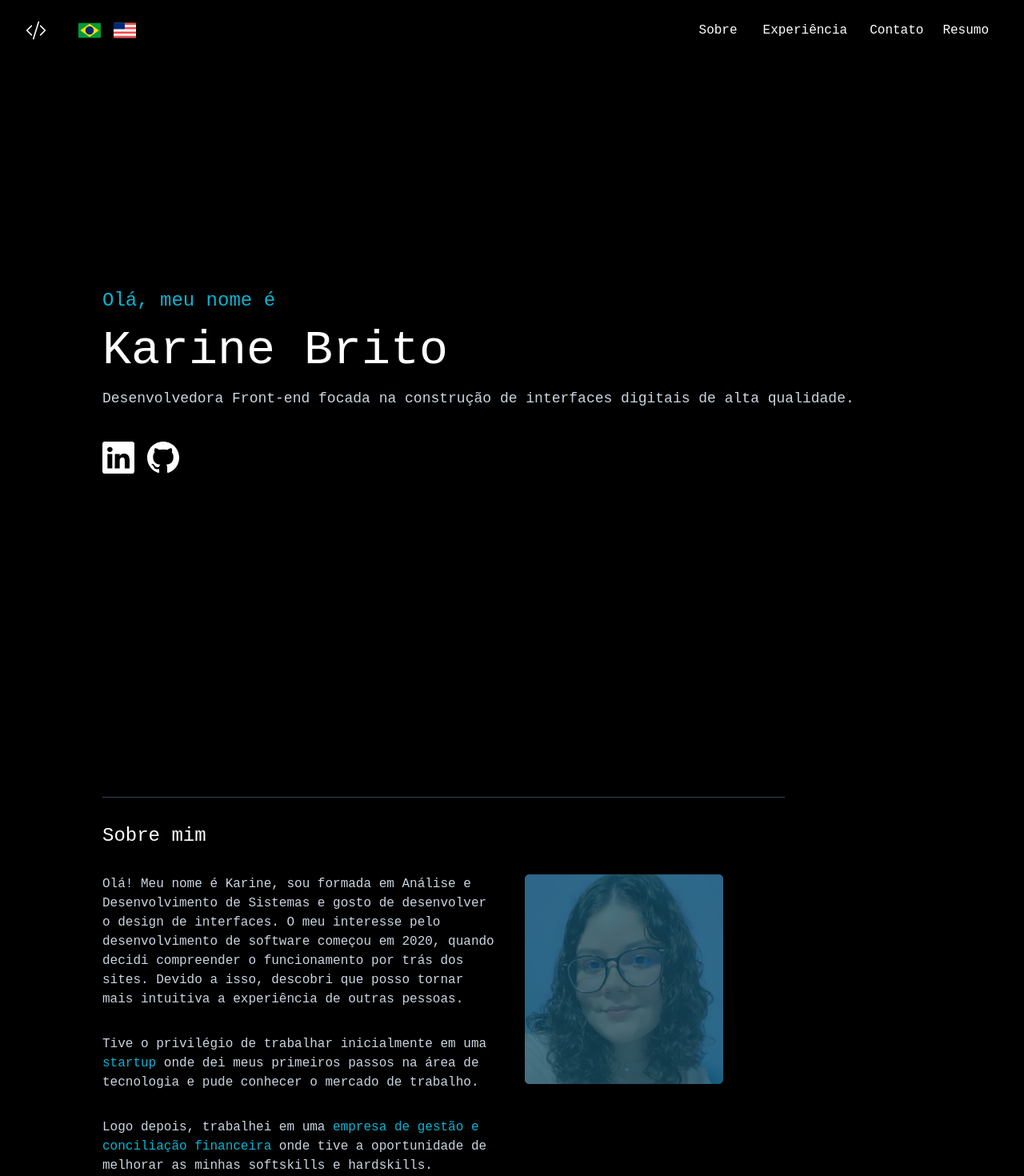
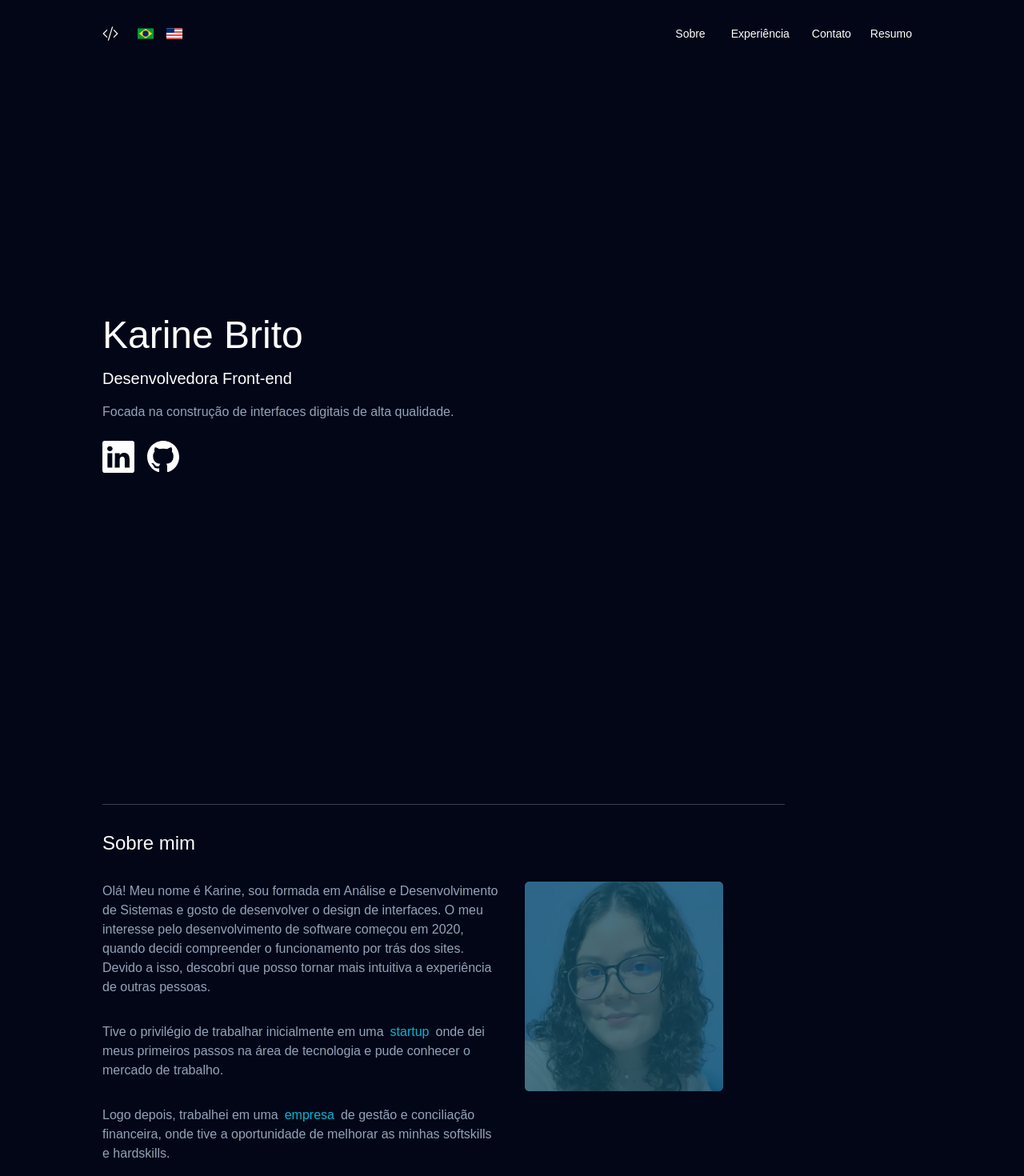
Before and after one commit to karinebrito/karinebrito.github.io, a React (Vite) app: page / in a window 1280 px wide. Shown: the top 1470 px of the page at 80% size. Built offline with nearby package versions, Linux system fonts and the light colour scheme.

Commit message:
changing style

```diff
--- a/App.tsx
+++ b/App.tsx
@@ -7,7 +7,7 @@ import './src/i18n.tsx'
 function App() {
   return (
     <>
-      <div className='bg-black'>
+      <div className='bg-slate-950'>
         <Nav />
         <Hero />
         <Experience />
--- /dev/null
+++ b/hero.css
@@ -0,0 +1,15 @@
+.hover-line::before {
+    content: "";
+    position: absolute;
+    left: 0;
+    bottom: -2px;
+    width: 0;
+    height: 2px;
+    background-color: transparent;
+    transition: width 0.3s ease;
+}
+
+.hover-line:hover::before {
+    width: 100%;
+    background-color: #00bcd4;
+}
--- a/src/components/experience.tsx
+++ b/src/components/experience.tsx
@@ -33,7 +33,7 @@ const Experience = () => {
               <h3 className="text-white">
                 {t('experience.developer_equals')}
               </h3>
-              <p className="mt-4 text-slate-300">
+              <p className="mt-4 text-slate-400">
                  {t('experience.description_equals')}
               </p>
               <ul className="mt-2 flex flex-wrap" aria-label="Technologies used">
@@ -87,7 +87,7 @@ const Experience = () => {
               <h3 className="text-white">
                 {t('experience.developer_weetravel')}
               </h3>
-              <p className="mt-8 text-slate-300">
+              <p className="mt-8 text-slate-400">
                 {t('experience.description_equals')}
               </p>
               <ul className="mt-2 flex flex-wrap" aria-label="Technologies used">
--- a/src/components/hero.tsx
+++ b/src/components/hero.tsx
@@ -3,6 +3,7 @@ import HeroPic from '../../assets/photokb.jpeg'
 import { useTranslation } from 'react-i18next'
 import { useState, useEffect } from 'react'
 import { useInView } from 'react-intersection-observer'
+import '../../hero.css'
 
 const Hero = () => {
   const { t } = useTranslation()
@@ -22,17 +23,17 @@ const Hero = () => {
       <section className="flex justify-center items-center p-10 lg:p-20 lg:px-32 lg:min-h-screen">
         <div className="md:w-full xs:w-full">
             <div>
-              <h1 className="text-3xl md:text-2xl xs:text-xl text-cyan-500">{t('hero.hi_my_name')}</h1>
+              <h1 className="mt-4 text-5xl xs:text-5xl text-white">{t('hero.name')}</h1>
             </div>
+            <h2 className="mt-4 text-lg xs:text-xl text-white">
+              {t('hero.developer')}
+            </h2>
             <div>
-              <h2 className="mt-4 text-8xl md:text-6xl xs:text-4xl text-white">{t('hero.name')}</h2>
-            </div>
-            <div>
-              <h3 className="mt-4 text-xl xs:text-lg text-slate-300">
-              {t('hero.description_resume')}
+              <h3 className="mt-4 max-w text-slate-400">
+                {t('hero.description_resume')}
               </h3>
             </div>
-            <div className="flex mt-10 space-x-4 text-white cursor-pointer">
+            <div className="flex mt-6 space-x-4 text-white cursor-pointer">
             <a href="https://www.linkedin.com/in/annakarinebrito/" target="_blank" rel="noopener noreferrer">
               <BsLinkedin size={40} className="hover:text-cyan-500 hover:scale-105 transition-transform duration-200 ease-in-out"/>
             </a>
@@ -47,16 +48,22 @@ const Hero = () => {
         <div className="border-b border-gray-700 w-5/6 mt-10 mb-8"></div>
         <h1 className="text-4xl xs:text-2xl text-white lg:mr-4 mb-8">{t('hero.about')}</h1>
         <div className="grid lg:grid-cols-4 md:grid-cols-2 gap-8">
-          <div className="lg:col-span-2 text-slate-300">
+          <div className="lg:col-span-2 text-slate-400">
             <p>{t('hero.description_complete')}</p>
-            {[
-              { label: t('hero.startup_1'), link: 'https://tripmee.com.br/', linkText: t('hero.startup_2') },
-              { label: t('hero.company_1'), link: 'https://equals.com.br/', linkText: t('hero.company_2') },
-            ].map(({ label, link, linkText }, index) => (
-              <p key={index} className="mt-8">
-                {label} <a href={link} target="_blank" rel="noopener noreferrer" className="text-cyan-500 hover:underline">{linkText}</a> {t(`hero.${index === 0 ? 'startup_3' : 'company_3'}`)}
-              </p>
-            ))}
+            <p className="mt-8">
+              {t('hero.startup_1')}
+              <a href="https://tripmee.com.br/" target="_blank" rel="noopener noreferrer" className="mx-2 text-cyan-500 relative overflow-hidden hover-line">
+                {t('hero.startup_2')}
+              </a>
+              {t('hero.startup_3')}
+            </p>
+            <p className="mt-8">
+              {t('hero.company_1')}
+              <a href="https://equals.com.br/" target="_blank" rel="noopener noreferrer" className="mx-2 text-cyan-500 relative overflow-hidden hover-line">
+                {t('hero.company_2')}
+              </a>
+              {t('hero.company_3')}
+            </p>
             <p className="mt-8">{t('hero.focus')}</p>
           </div>
           <div className="lg:col-span-2 md:col-span-1">
--- a/src/components/nav.tsx
+++ b/src/components/nav.tsx
@@ -4,13 +4,12 @@ import { HiMenuAlt1 } from 'react-icons/hi'
 import ResumePdf from '../../assets/resume.pdf'
 import BrazilianFlag from '../../assets/brazil.svg'
 import AmericanFlag from '../../assets/eua.svg'
-import { useState, useEffect } from 'react'
+import { useState } from 'react'
 import { useTranslation } from 'react-i18next'
 
 const Nav = () => {
   const { t, i18n } = useTranslation()
   const [toggle, setToggle] = useState(false)
-  const [isNavbarFixed, setIsNavbarFixed] = useState(false)
 
   const changeLanguage = (language: string) => {
     i18n.changeLanguage(language)
@@ -41,37 +40,27 @@ const Nav = () => {
     window.open(ResumePdf, "_blank")
   }
 
-  useEffect(() => {
-    const handleScroll = () => {
-      setIsNavbarFixed(window.scrollY > 0)
-    }
-
-    window.addEventListener('scroll', handleScroll)
-
-    return () => window.removeEventListener('scroll', handleScroll)
-  }, [])
-
 
   return (
     <>
-      <div className={`font-roboto text-white transition duration-500 ${isNavbarFixed ? "sticky top-0 bg-black z-50" : ""}`}>
-        <div className="flex items-center justify-between px-8 py-4 lg:flex-row">
+      <div className='text-white lg:z-50 border-b border-slate-900/10 dark:border-slate-50/[0.06] bg-slate-950 supports-backdrop-blur:bg-slate/60 sticky top-0 z-50'>
+        <div className="flex items-center justify-between lg:px-32 px-10 py-4 lg:flex-row">
           <div className="flex items-center">
-            <div>
+            <div className='pt-4 pr-4 pb-4'>
               <a href="#" onClick={scrollToTop}>
-                <BsCodeSlash size={26} className="text-white hover:text-cyan-500" aria-label="Initial icon"/>
+                <BsCodeSlash size={20} className="text-white hover:text-cyan-500" aria-label="Initial icon"/>
               </a>
             </div>
-            <div className="ml-10 mt-2">
-              <button onClick={() => changeLanguage('pt')} className="mr-4" aria-label="Change Language to Portuguese">
+            <div className="flex">
+              <button onClick={() => changeLanguage('pt')} className="p-2" aria-label="Change Language to Brazilian Portuguese">
                 <img src={BrazilianFlag} alt="Brazilian Flag" className="transition-transform duration-300 transform hover:scale-110"/>
               </button>
-              <button onClick={() => changeLanguage('en')}>
+              <button onClick={() => changeLanguage('en')} className="p-2" aria-label="Change Language to English">
                 <img src={AmericanFlag} alt="American Flag" className="transition-transform duration-300 transform hover:scale-110" aria-label="Change Language to English"/>
               </button>
             </div>
           </div>
-          <div className="space-x-4 text-3x1">
+          <div className="space-x-4 text-sm">
             <div className="xs:hidden md:hidden lg:block">
               <a href="#about-section" onClick={(e) => scrollToSection("about-section", e)} className="hover:text-cyan-500 p-4 text-x1 cursor-pointer">{t('nav.about')}</a>
               <a href="#experience-section" onClick={(e) => scrollToSection("experience-section", e)} className="hover:text-cyan-500 p-4 text-x1 cursor-pointer">{t('nav.experience')}</a>
--- a/src/locales/en/translation.json
+++ b/src/locales/en/translation.json
@@ -8,14 +8,15 @@
     "hero": {
         "hi_my_name": "Hi, my name is",
         "name": "Karine Brito",
-        "description_resume": "Front-end Developer focused on building high-quality digital interfaces.",
+        "developer":"Front-end Developer",
+        "description_resume": "Focused on building high-quality digital interfaces.",
         "description_complete": "Hello! My name is Karine, I have a degree in Systems Analysis and Development and I like developing interface design. My interest in software development began in 2020, when I decided to understand the workings behind websites. Because of this, I've found that I can make other people's experience more intuitive.",
         "about": "About me",
         "startup_1": "I had the privilege of initially working in a",
         "startup_2": "startup",
         "startup_3": "where I took my first steps in the technology area and got to know the job market.",
-        "company_1": "Soon after, I worked at a",
-        "company_2": "financial management and reconciliation company",
+        "company_1": "Soon after, I worked at a financial management and reconciliation",
+        "company_2": "company",
         "company_3": "where I had the opportunity to improve my softskills and hardskills.",
         "focus": "Currently my main focus is studying to develop more accessible and inclusive products."
     },
@@ -28,12 +29,10 @@
     },
     "contact": {
         "contact_me": "Contact me",
-        "doubt": "If you have any questions or just want to say hello, I'm happy to help!",
+        "doubt": "If you have any questions or just want to say hello, I'll get back to you as soon as possible!",
         "say_hello": "Say Hello"
     },
     "footer": {
         "design": "Design by Karine Brito"
-    },
-    "portugues": "Portuguese",
-    "english": "English"
+    }
 }
--- a/src/locales/pt/translation.json
+++ b/src/locales/pt/translation.json
@@ -8,15 +8,16 @@
     "hero": {
         "hi_my_name": "Olá, meu nome é",
         "name": "Karine Brito",
-        "description_resume": "Desenvolvedora Front-end focada na construção de interfaces digitais de alta qualidade.",
+        "developer":"Desenvolvedora Front-end",
+        "description_resume": "Focada na construção de interfaces digitais de alta qualidade.",
         "description_complete": "Olá! Meu nome é Karine, sou formada em Análise e Desenvolvimento de Sistemas e gosto de desenvolver o design de interfaces. O meu interesse pelo desenvolvimento de software começou em 2020, quando decidi compreender o funcionamento por trás dos sites. Devido a isso, descobri que posso tornar mais intuitiva a experiência de outras pessoas.",
         "about": "Sobre mim",
         "startup_1": "Tive o privilégio de trabalhar inicialmente em uma",
-        "startup_2": " startup",
+        "startup_2": "startup",
         "startup_3": "onde dei meus primeiros passos na área de tecnologia e pude conhecer o mercado de trabalho.",
         "company_1": "Logo depois, trabalhei em uma",
-        "company_2": "empresa de gestão e conciliação financeira",
-        "company_3": "onde tive a oportunidade de melhorar as minhas softskills e hardskills.",
+        "company_2": "empresa",
+        "company_3": "de gestão e conciliação financeira, onde tive a oportunidade de melhorar as minhas softskills e hardskills.",
         "focus": "Atualmente o meu foco principal é estudar para desenvolver produtos mais acessíveis e inclusivos."
     },
     "experience": {
@@ -28,12 +29,10 @@
     },
     "contact": {
         "contact_me": "Entre em contato comigo",
-        "doubt": "Caso tenha alguma dúvida ou apenas queira dizer oi, estou à disposição!",
+        "doubt": "Caso tenha alguma dúvida ou só quiser dar um oi, retornarei o mais breve possível!",
         "say_hello": "Diga Oi"
     },
     "footer": {
         "design": "Design feito por Karine Brito"
-    },
-    "portugues": "Português",
-    "english": "Inglês"
+    }
 }
--- a/tailwind.config.js
+++ b/tailwind.config.js
@@ -5,9 +5,20 @@ export default {
     "./*.html",
     "./src/**/*.{js,ts,jsx,tsx}",
     "./*.tsx",
-    ],  theme: {
+    ],
+    theme: {
       fontFamily: {
-      'sans': ['JetBrains Mono', 'monospace']
+        sans: ['Graphik', 'sans-serif'],
+        serif: ['Merriweather', 'serif'],
+      },
+      extend: {
+        spacing: {
+          '128': '32rem',
+          '144': '36rem',
+        },
+        borderRadius: {
+          '4xl': '2rem',
+        }
       },
       screens: {
         xs: '320px',
@@ -16,7 +27,6 @@ export default {
         md: '768px',
         lg: '1024px',
       },
-    extend: {},
     },
     plugins: [],
 }
```
Also changed, not shown: src/components/contact.tsx (+6 -6 lines), assets/brazil.svg, assets/eua.svg. Lines whose indentation alone changed are shown as unchanged.
